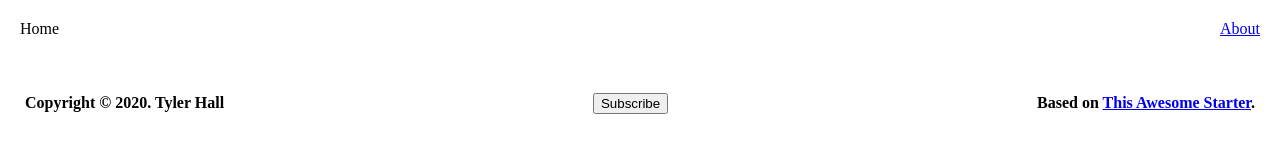
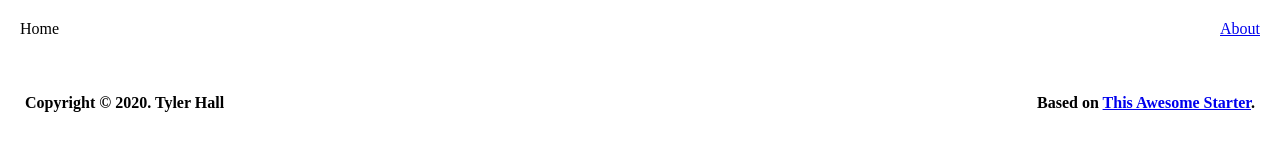
Before and after one commit to TillaTheHun0/TillaTheBlog0, a Gatsby site: page / in a window 1280 px wide. Built offline with nearby package versions, Linux system fonts and the light colour scheme; Gatsby itself is replaced by a stand-in of ours.

Commit message:
fix: remove rss button and config

```diff
--- a/data/SiteConfig.js
+++ b/data/SiteConfig.js
@@ -7,7 +7,6 @@ const config = {
   siteUrl: 'https://tillathe.blog', // Domain of your website without pathPrefix.
   pathPrefix: '', // Prefixes all links. For cases when deployed to example.github.io/gatsby-advanced-starter/.
   siteDescription: 'A Blog For me to talk about things I like. Built with Gatsby', // Website description used for RSS feeds/meta description tag.
-  siteRss: '/rss.xml', // Path to the RSS file.
   siteFBAppID: '', // FB Application ID for using app insights
   googleAnalyticsID: '', // GA tracking ID.
   disqusShortname: '', // Disqus shortname.
--- a/src/components/Footer.jsx
+++ b/src/components/Footer.jsx
@@ -3,8 +3,6 @@ import React from 'react'
 
 import { css } from '@emotion/core'
 import styled from '@emotion/styled'
-
-import { Link } from 'gatsby'
 
 const FooterContainer = styled('footer')`
   justify-content: center;
@@ -23,7 +21,6 @@ const NoticeContainer = styled.div`
 
 export const Footer = props => {
   const { config } = props
-  const url = config.siteRss
   const { copyright } = config
   if (!copyright) {
     return null
@@ -38,10 +35,6 @@ export const Footer = props => {
         `}
       >
         <h4>{copyright}</h4>
-
-        <Link to={url}>
-          <button>Subscribe</button>
-        </Link>
         <h4>
           Based on
           {' '}
```
